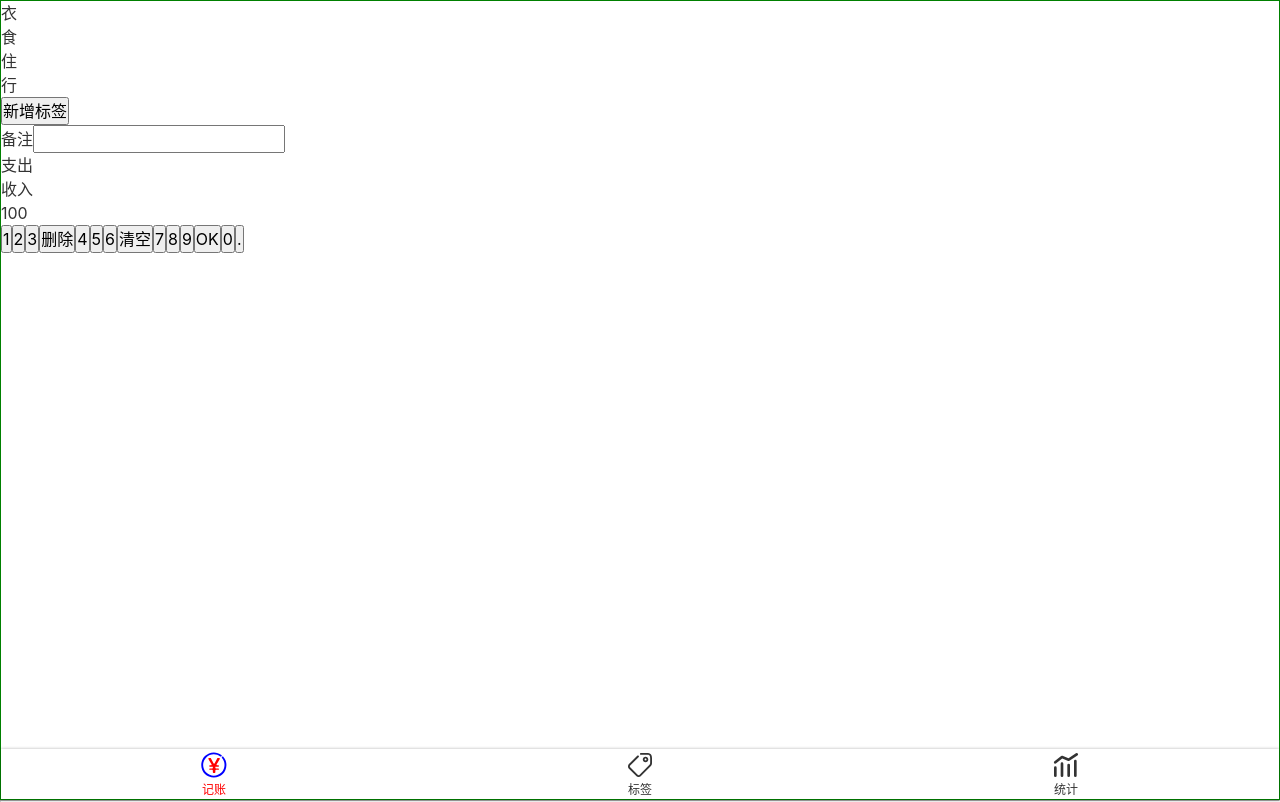
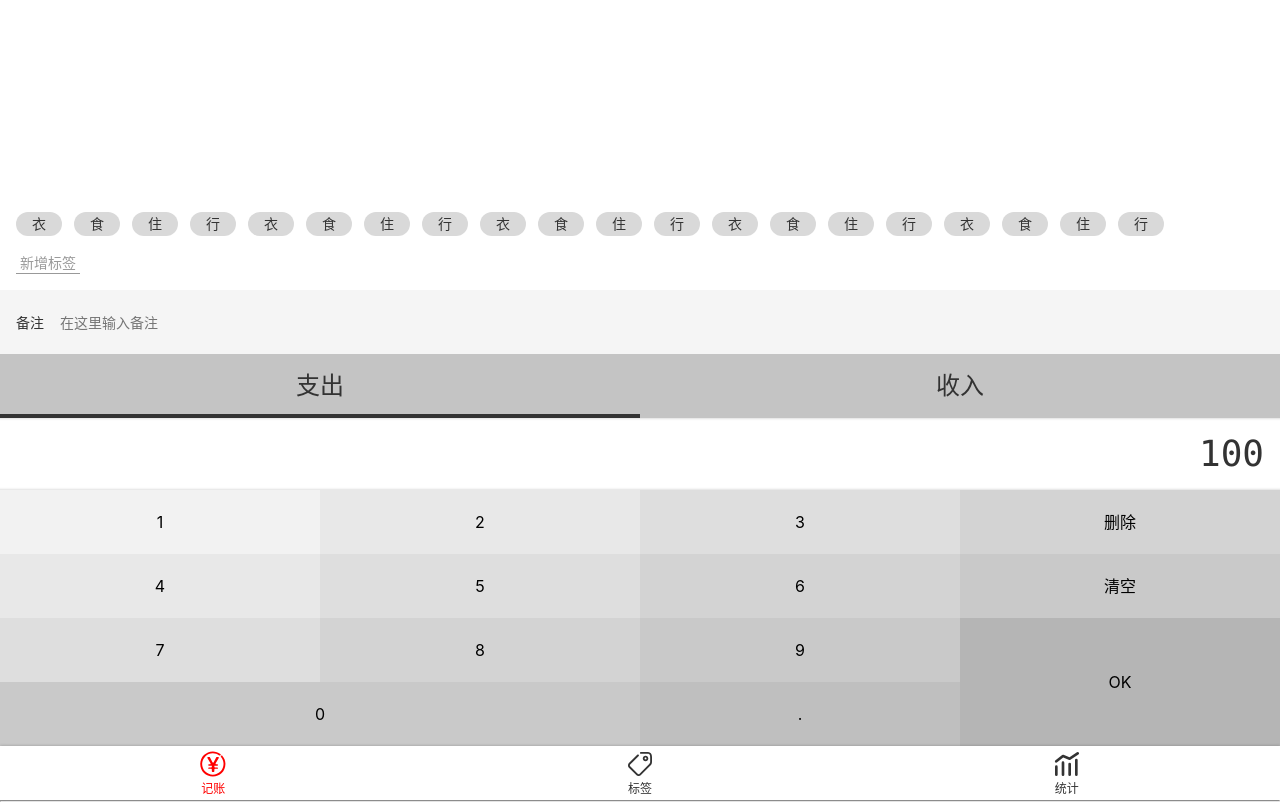
Before and after one commit to jyp0912/everydayLoveAccounting, a Vue app: page /#/money in a window 1280 px wide. Built offline with nearby package versions, Linux system fonts and the light colour scheme.

Commit message:
把Money.vue模块化成四个组件&用JS实现了Types组件

```diff
--- a/src/components/Layout.vue
+++ b/src/components/Layout.vue
@@ -1,6 +1,6 @@
 <template>
-  <div class="nav-wrapper">
-    <div class="content">
+  <div class="layout-wrapper" :class="classPrefix && `${classPrefix}-wrapper`">
+    <div class="content" :class="classPrefix && `${classPrefix}-content`">
       <slot></slot>
     </div>
     <Nav>
@@ -10,13 +10,13 @@
 
 <script lang="ts">
   export default {
-    name: 'Layout'
+      props:['classPrefix'],
+      name: 'Layout'
   }
 </script>
 
 <style scoped lang='scss'>
-  .nav-wrapper {
-    border: 1px solid green;
+  .layout-wrapper {
     display: flex;
     flex-direction: column;
     height: 100vh;
--- /dev/null
+++ b/src/components/Money/Notes.vue
@@ -0,0 +1,34 @@
+<template>
+  <div>
+    <label class="notes">
+      <span class="name">备注</span>
+      <input type="text" placeholder="在这里输入备注">
+    </label>
+  </div>
+</template>
+
+<script lang="ts">
+    export default {
+        name: 'Notes'
+    };
+</script>
+
+<style lang="scss" scoped>
+  .notes {
+    font-size: 14px;
+    background: #f5f5f5;
+    padding-left: 16px;
+    display: flex;
+    align-items: center;
+    .name {
+      padding-right: 16px;
+    }
+    input {
+      height: 64px;
+      flex-grow: 1;
+      background: transparent;
+      border: none;
+      padding-right: 16px;
+    }
+  }
+</style>
--- /dev/null
+++ b/src/components/Money/NumberPad.vue
@@ -0,0 +1,80 @@
+<template>
+  <div class="numberPad">
+    <div class="output">100</div>
+    <div class="buttons">
+      <button>1</button>
+      <button>2</button>
+      <button>3</button>
+      <button>删除</button>
+      <button>4</button>
+      <button>5</button>
+      <button>6</button>
+      <button>清空</button>
+      <button>7</button>
+      <button>8</button>
+      <button>9</button>
+      <button class="ok">OK</button>
+      <button class="zero">0</button>
+      <button>.</button>
+    </div>
+  </div>
+</template>
+
+<script lang="ts">
+    export default {
+        name: 'NumberPad'
+    };
+</script>
+
+<style lang="scss" scoped>
+  @import "~@/assets/style/helper.scss";
+  .numberPad {
+    .output {
+      @extend %clearFix;
+      @extend %innerShadow;
+      font-size: 36px;
+      font-family: Consolas, monospace;
+      padding: 9px 16px;
+      text-align: right;
+    }
+    .buttons {
+      @extend %clearFix;
+      > button {
+        width: 25%;
+        height: 64px;
+        float: left;
+        background: transparent;
+        border: none;
+        &.ok {
+          height: 64*2px;
+          float: right;
+        }
+        &.zero {
+          width: 25*2%;
+        }
+        $bg: #f2f2f2;
+        &:nth-child(1) {
+          background: $bg;
+        }
+        &:nth-child(2), &:nth-child(5) {
+          background: darken($bg, 4%);
+        }
+        &:nth-child(3), &:nth-child(6), &:nth-child(9) {
+          background: darken($bg, 4*2%);
+        }
+        &:nth-child(4), &:nth-child(7), &:nth-child(10) {
+          background: darken($bg, 4*3%);
+        }
+        &:nth-child(8), &:nth-child(11), &:nth-child(13) {
+          background: darken($bg, 4*4%);
+        }
+        &:nth-child(14) {
+          background: darken($bg, 4*5%);
+        }
+        &:nth-child(12) {
+          background: darken($bg, 4*6%);
+        }
+      }
+    }
+  }
+</style>
--- /dev/null
+++ b/src/components/Money/Tags.vue
@@ -0,0 +1,70 @@
+<template>
+  <div class="tags">
+    <div class="new">
+      <button>新增标签</button>
+    </div>
+    <ul class="current">
+      <li>衣</li>
+      <li>食</li>
+      <li>住</li>
+      <li>行</li>
+      <li>衣</li>
+      <li>食</li>
+      <li>住</li>
+      <li>行</li>
+      <li>衣</li>
+      <li>食</li>
+      <li>住</li>
+      <li>行</li>
+      <li>衣</li>
+      <li>食</li>
+      <li>住</li>
+      <li>行</li>
+      <li>衣</li>
+      <li>食</li>
+      <li>住</li>
+      <li>行</li>
+    </ul>
+  </div>
+
+</template>
+
+<script lang="ts">
+    export default {
+        name: 'Tags'
+    };
+</script>
+
+<style lang="scss" scoped>
+  .tags {
+    font-size: 14px;
+    padding: 16px;
+    flex-grow: 1;
+    display: flex;
+    flex-direction: column-reverse;
+    > .current {
+      display: flex;
+      flex-wrap: wrap;
+      > li {
+        background: #d9d9d9;
+        $h: 24px;
+        height: $h;
+        line-height: $h;
+        border-radius: $h/2;
+        padding: 0 16px;
+        margin-right: 12px;
+        margin-top: 4px;
+      }
+    }
+    > .new {
+      padding-top: 16px;
+      button {
+        background: transparent;
+        border: none;
+        color: #999;
+        border-bottom: 1px solid;
+        padding: 0 4px;
+      }
+    }
+  }
+</style>
--- /dev/null
+++ b/src/components/Money/Types.vue
@@ -0,0 +1,53 @@
+<template>
+  <div>
+    <ul class="types">
+      <li :class="type === '-' && 'selected'">支出</li>
+      <li :class="type === '+' && 'selected'">收入</li>
+    </ul>
+  </div>
+</template>
+
+<script>
+    export default {
+        name: 'Types',
+        data(){
+            return {
+                type: '-' //'-'表示支出，'+'表示收入
+            }
+        },
+        methods:{
+            selectType(type){
+                if (type!== '-' && type !== '+'){
+                    throw new Error('type is unknown')
+                }
+                this.type = type
+            }
+        }
+    };
+</script>
+
+<style lang="scss" scoped>
+  .types {
+    background: #c4c4c4;
+    display: flex;
+    text-align: center;
+    font-size: 24px;
+    > li {
+      width: 50%;
+      height: 64px;
+      display: flex;
+      justify-content: center;
+      align-items: center;
+      position: relative;
+      &.selected::after {
+        content: '';
+        position: absolute;
+        bottom: 0;
+        left: 0;
+        width: 100%;
+        height: 4px;
+        background: #333;
+      }
+    }
+  }
+</style>
--- a/src/components/Nav.vue
+++ b/src/components/Nav.vue
@@ -24,24 +24,26 @@
 </script>
 
 <style scoped lang='scss'>
-  nav{
+  @import "~@/assets/style/helper.scss";
+  nav {
+    @extend %outerShadow;
     display: flex;
-    box-shadow: 0 0 3px rgba(0,0,0,0.3);
     flex-direction: row;
     font-size: 12px;
     > .item {
-      width: 33.3333%;
+      padding: 2px 0;
+      width: 33.33333%;
       display: flex;
       justify-content: center;
       align-items: center;
       flex-direction: column;
-      .icon{
+      .icon {
         width: 32px;
         height: 32px;
       }
     }
-    >.item.selected{
-      color: red;
+    > .item.selected{
+      color: $color-highlight;
     }
   }
 </style>
--- a/src/views/money.vue
+++ b/src/views/money.vue
@@ -1,59 +1,28 @@
 <template>
   <div>
-    <Layout>
-      <div>
-        <ul class="current">
-          <li>衣</li>
-          <li>食</li>
-          <li>住</li>
-          <li>行</li>
-        </ul>
-        <div class="new">
-          <button>新增标签</button>
-        </div>
-      </div>
-      <div>
-        <label class="notes">
-          <span>备注</span>
-          <input type="text">
-        </label>
-      </div>
-      <div>
-        <ul class="types">
-          <li class="selected">支出</li>
-          <li>收入</li>
-        </ul>
-      </div>
-      <div>
-        <div>100</div>
-        <div>
-          <button>1</button>
-          <button>2</button>
-          <button>3</button>
-          <button>删除</button>
-          <button>4</button>
-          <button>5</button>
-          <button>6</button>
-          <button>清空</button>
-          <button>7</button>
-          <button>8</button>
-          <button>9</button>
-          <button>OK</button>
-          <button>0</button>
-          <button>.</button>
-        </div>
-      </div>
-
+    <Layout class-prefix="layout">
+      <NumberPad/>
+      <Types/>
+      <Notes/>
+      <Tags/>
     </Layout>
   </div>
 </template>
 
 <script lang="ts">
+  import NumberPad from "@/components/Money/NumberPad.vue";
+  import Types from "@/components/Money/Types.vue";
+  import Notes from "@/components/Money/Notes.vue";
+  import Tags from "@/components/Money/Tags.vue";
   export default {
-    name: 'money',
+      name: 'money',
+      components: {Tags, Notes, Types, NumberPad},
   }
 </script>
 
-<style scoped lang='scss'>
-
+<style lang='scss'>
+  .layout-content {
+    display: flex;
+    flex-direction: column-reverse;
+  }
 </style>
```
Also changed, not shown: src/assets/icons/money.svg.
